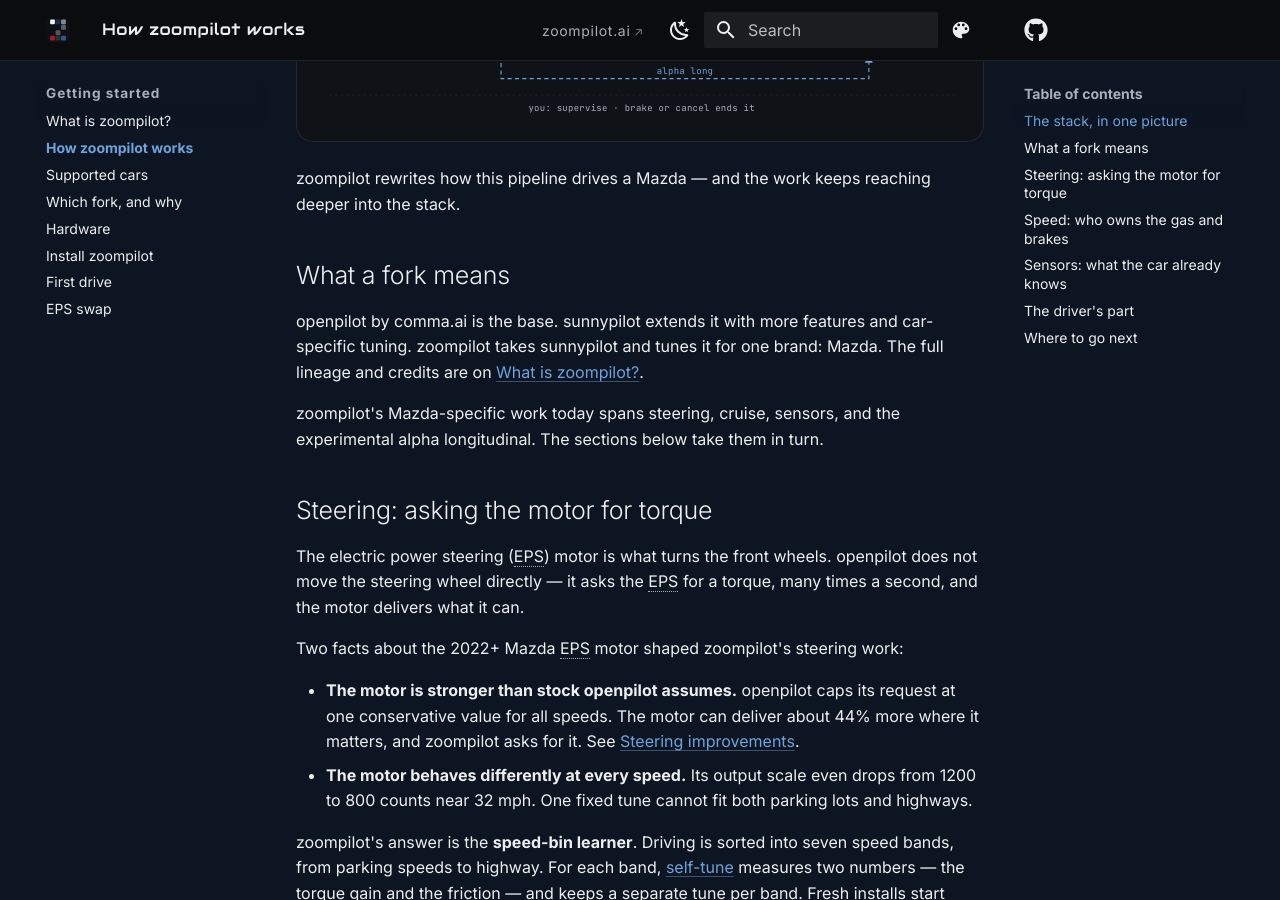
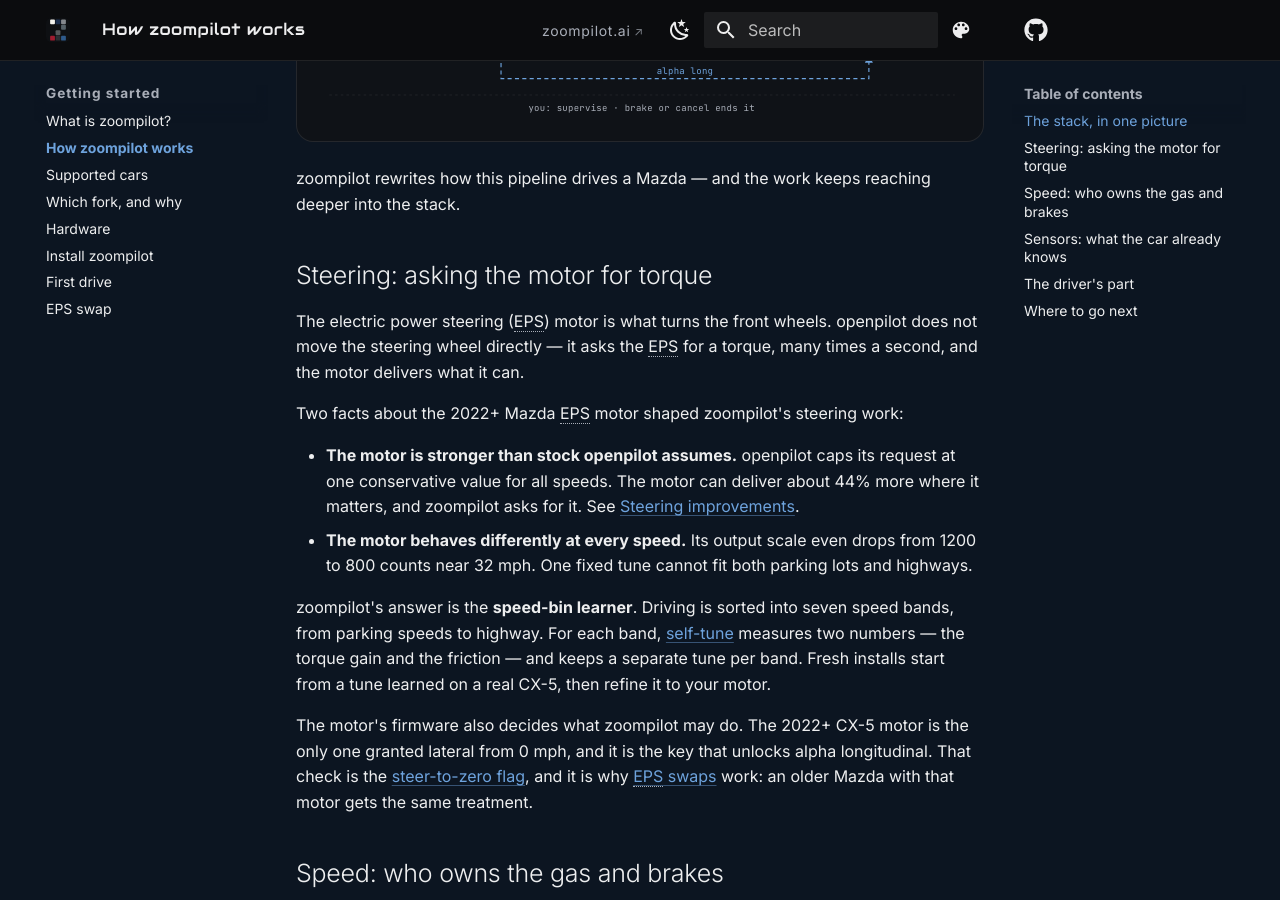
Before and after one commit to mzdnick/zoompilot-wiki, an MkDocs documentation site: the page built from docs/getting-started/how-it-works.md, in a window 1280 px wide and 900 px high, scrolled down 719 px. Built offline with MkDocs 1.6.1 and Material for MkDocs 9.7.7, drawn with Linux system fonts in a browser that asks for light colours; comment, search, counter and statistics services are not loaded.

Commit message:
How it works: drop 'What a fork means' — the lineage lives on the about and comparison pages

```diff
--- a/docs/getting-started/how-it-works.md
+++ b/docs/getting-started/how-it-works.md
@@ -72,17 +72,6 @@
 
 zoompilot rewrites how this pipeline drives a Mazda — and the work
 keeps reaching deeper into the stack.
-
-## What a fork means
-
-openpilot by comma.ai is the base. sunnypilot extends it with more
-features and car-specific tuning. zoompilot takes sunnypilot and tunes
-it for one brand: Mazda. The full lineage and credits are on
-[What is zoompilot?](about.md).
-
-zoompilot's Mazda-specific work today spans steering, cruise, sensors,
-and the experimental alpha longitudinal. The sections below take them
-in turn.
 
 ## Steering: asking the motor for torque
 
```
